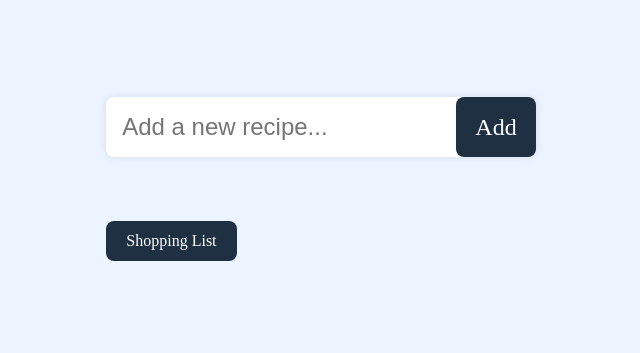
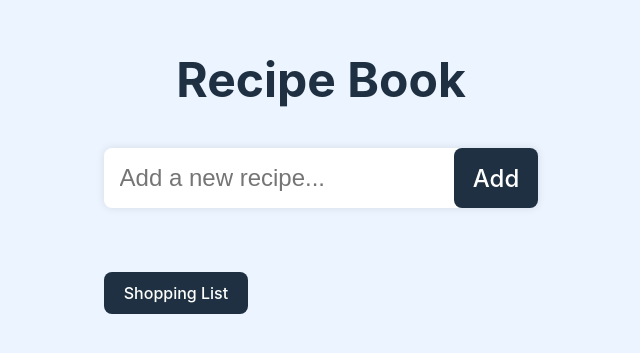
Before and after one commit to Frederic-Ferreira/recettes-react, a React (Vite) app: page / in a window 1280 px wide. Shown: the part 221-574 px from the top of the page, without its empty margins (319-959 px from the left). Built offline with nearby package versions, Linux system fonts and the light colour scheme.

Commit message:
title added

```diff
--- a/src/App.css
+++ b/src/App.css
@@ -1,3 +1,10 @@
+:root{
+  font-family: Inter, system-ui, Avenir, Helvetica, Arial, sans-serif;
+  line-height: 1.5;
+  font-weight: 400;
+  color: #1e3041;
+}
+
 body {
   margin: 0;
   display: flex;
@@ -63,7 +70,7 @@ input[type="checkbox"]:checked {
   font-size: 3rem;
   font-weight: bold;
   margin: 0 0 2rem;
-  text-shadow: 0 -1px 1px #415c71;
+  text-align: center;
 }
 
 .new-recipe-form {
--- a/src/views/ListView.jsx
+++ b/src/views/ListView.jsx
@@ -103,6 +103,7 @@ function ListView() {
 
   return (
     <div>
+      <h1 className="main-title">Recipe Book</h1>
       {!editMode && !shoppingMode && (
         <RecipeForm handleFormSubmit={handleCreateRecipe} />
       )}
```
Also changed, not shown: src/main.jsx (+6 -6 lines).
